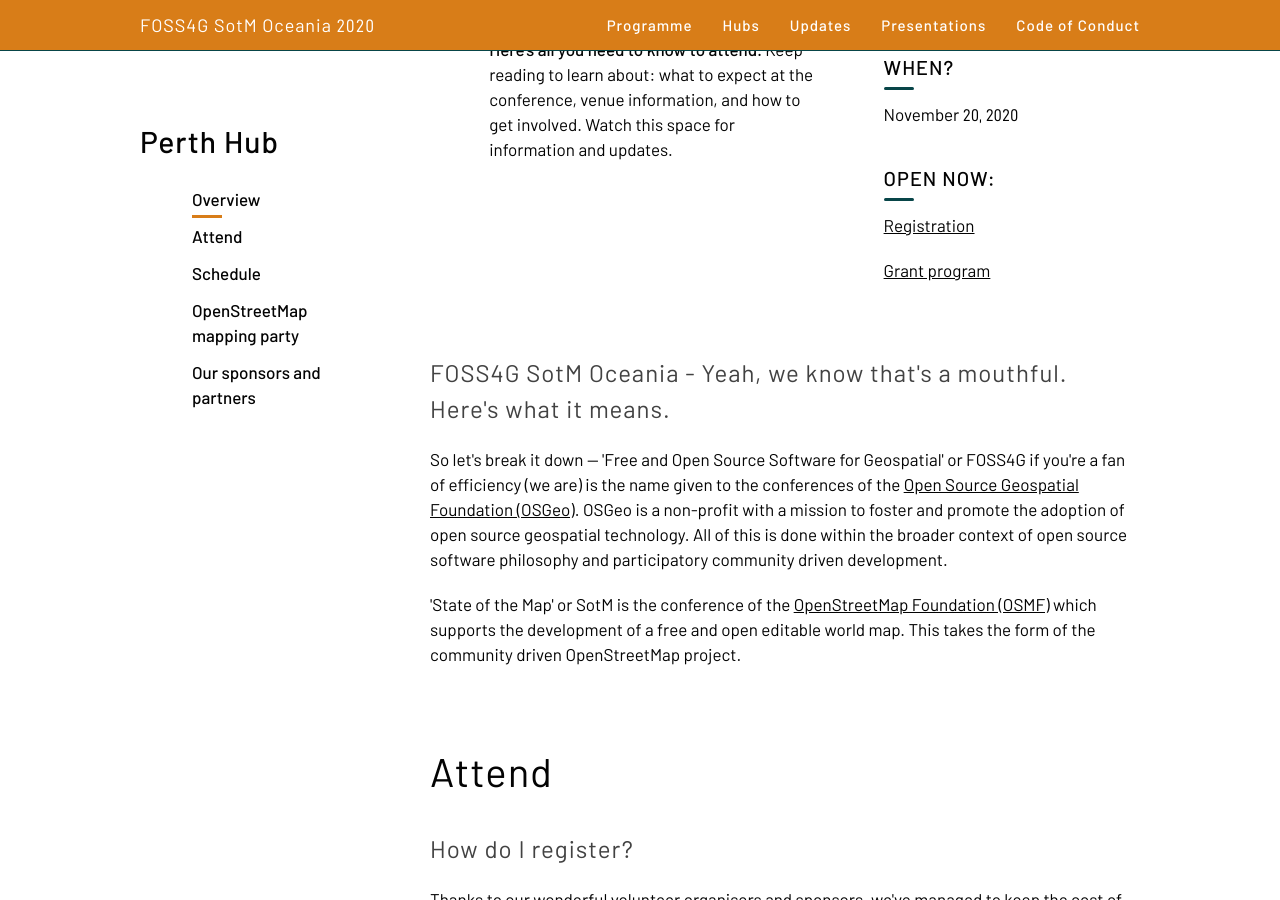
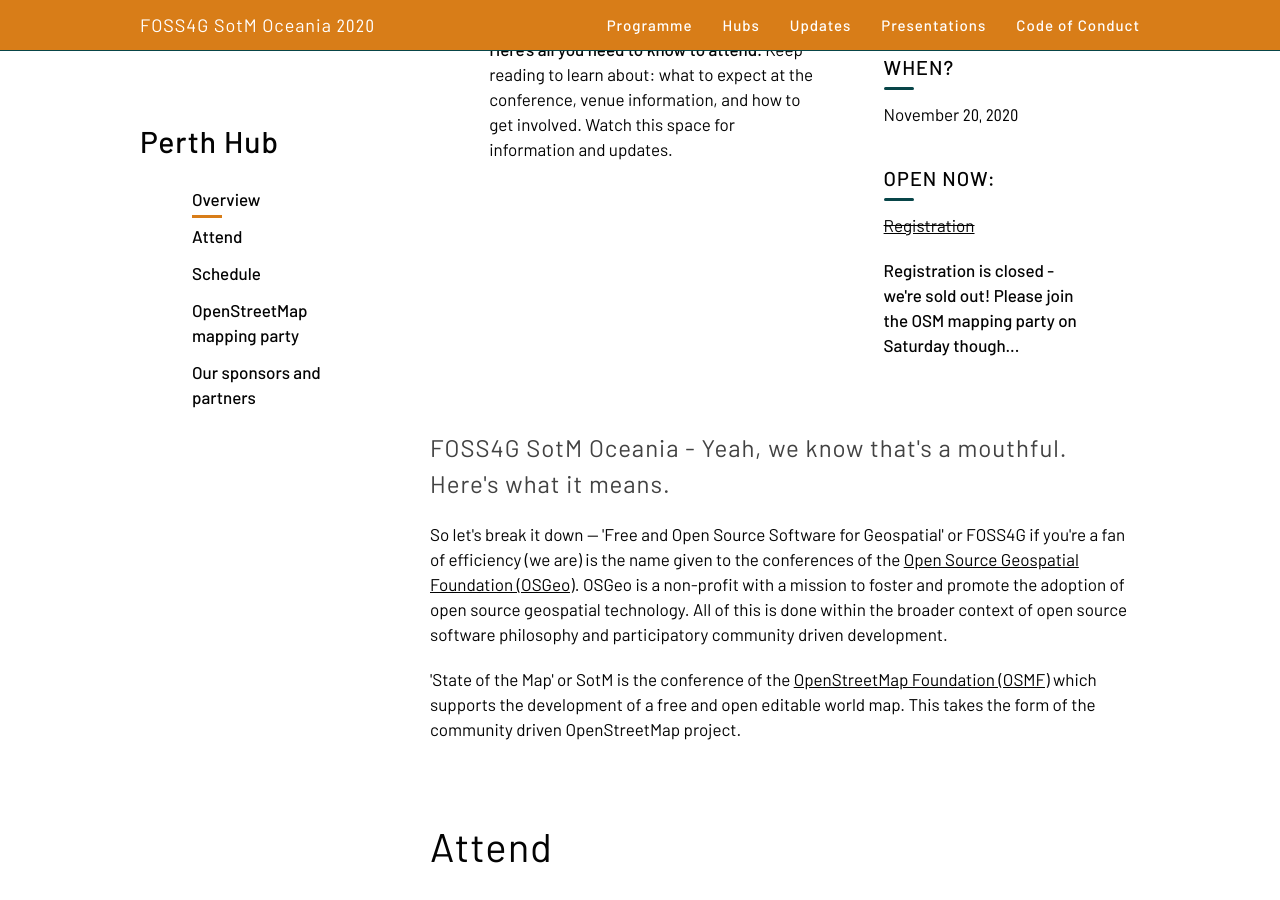
Before and after one commit to osgeo-oceania/foss4g-sotm-oceania-2020, a Jekyll site: the page built from hubs/perth/index.html, in a window 1280 px wide and 900 px high, scrolled down 324 px. Built offline with Jekyll 4.4.1, drawn with Linux system fonts in a browser that asks for light colours.

Commit message:
close rego & sponsorship for Perth

```diff
--- a/_includes/perth-sponsors.html
+++ b/_includes/perth-sponsors.html
@@ -1,9 +1,9 @@
 <section>
     <h2 id="sponsors_partners">Our sponsors and partners</h2>
     <p>We wouldn't be able to make any of this happen without our wonderful sponsors.</p>
-    <a href="/hubs/perth/assets/FOSS4G SotM Oceania 2020 - Perth Hub Sponsorship.pdf">
+    <!-- <a href="/hubs/perth/assets/FOSS4G SotM Oceania 2020 - Perth Hub Sponsorship.pdf">
         <button type="button" class="btn btn-link btn-primary btn-lg btn-block">Become a sponsor →</button>
-    </a>
+    </a> -->
 
     <h3 class="block-title">Hub Sponsors</h3>
     <div class="logos-wrapper">
--- a/hubs/perth/index.html
+++ b/hubs/perth/index.html
@@ -79,10 +79,11 @@
             <p><time datetime="2020-11-20T08:30:00:59+08:00">November <span class="numeral">20, 2020</span></time></p>
 
             <h3 class="small-title uppercase">Open now:</h3>
-            <p><a href="https://ti.to/foss4g-oceania/perth-hub" target="_blank">Registration</a></p>
+            <p><strike><a href="https://ti.to/foss4g-oceania/perth-hub" target="_blank">Registration</a></strike></p>
+            <p><strong>Registration is closed - we're sold out! Please join the OSM mapping party on Saturday though...</strong></p>
             <!-- <p><a href="call-for-presentations">Call for presentations</a></p> -->
             <!-- <p><a href="https://bit.ly/35nOshH" target="_blank">Community vote on presentations</a></p> -->
-            <p><a href="grant-program">Grant program</a></p>
+            <!-- <p><a href="grant-program">Grant program</a></p> -->
 
             <!-- <h3 class="small-title uppercase">Info session</h3>
             <p>Thursday 15th Oct, 6 pm - details <a href="https://mailchi.mp/37fa13320662/special-edition-foss4g-sotm-oceania-2020" target="_blank">here</a></p> -->
```
